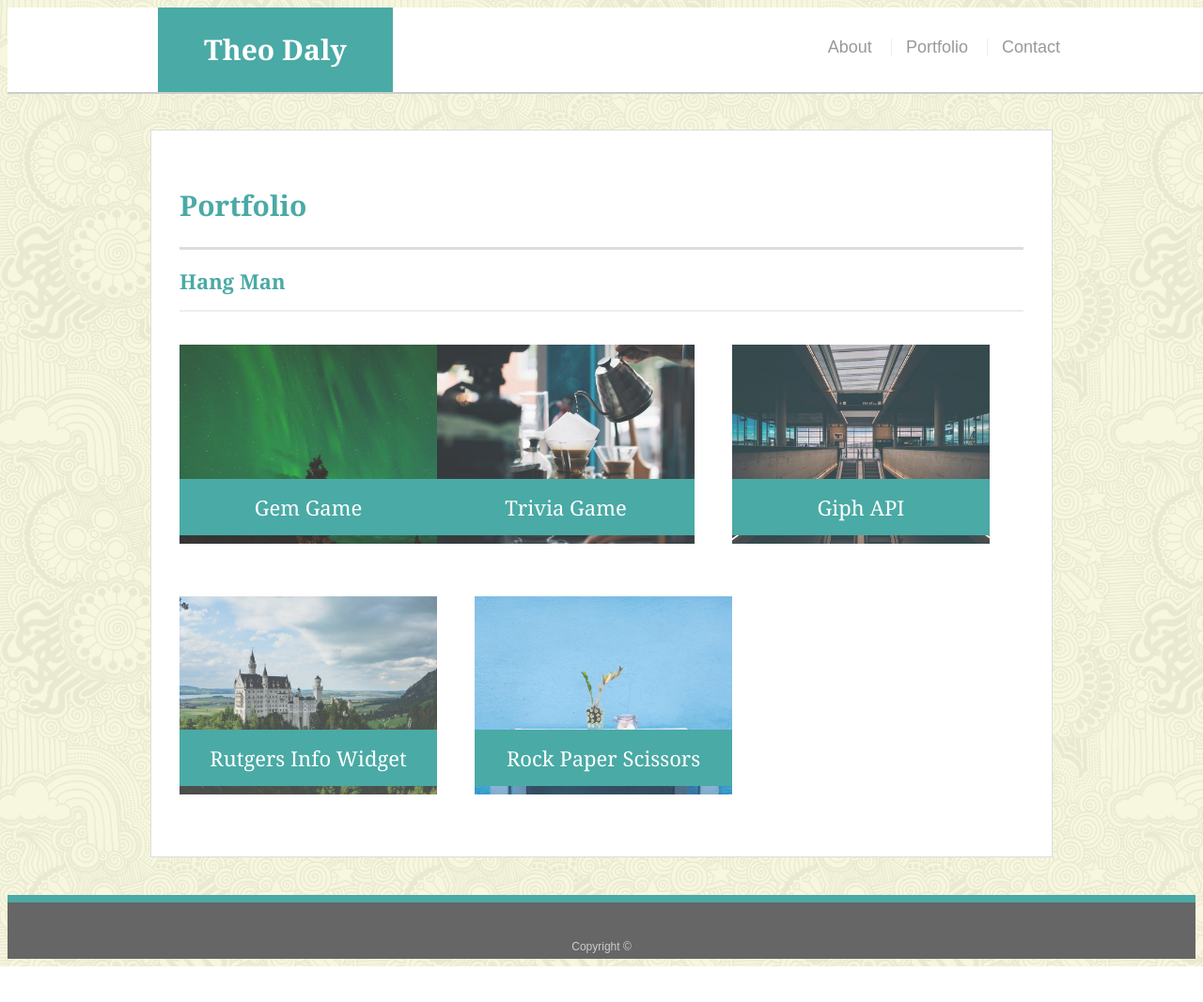
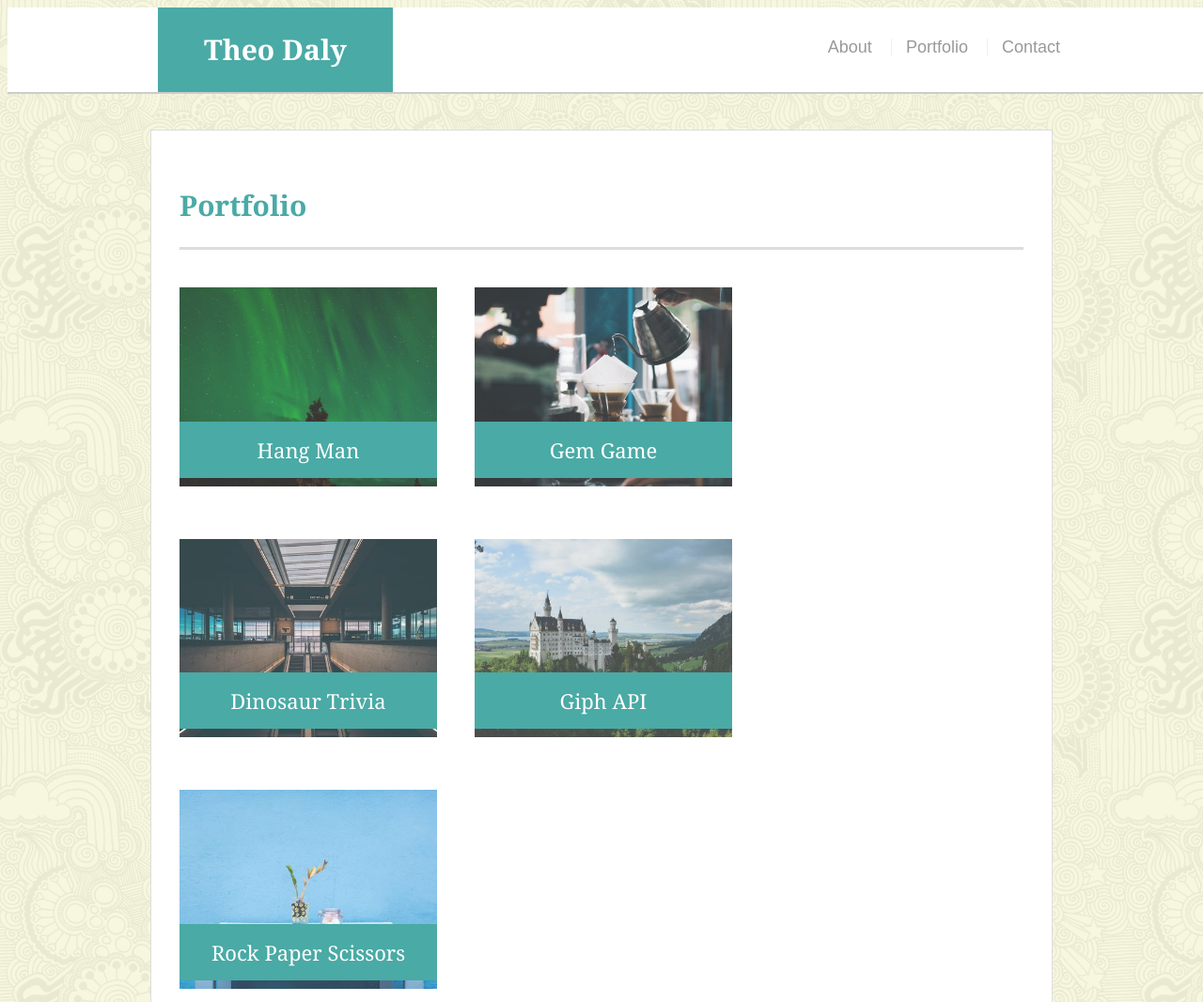
Before and after one commit to KTheodaly/Responsive-Portfolio, a plain HTML site: page portfolio.html in a window 1280 px wide. Shown: the top 1067 px of the page at 94% size. Before the commit the page ends 1029 px from the top, so only its background shows below. Drawn offline with Linux system fonts and the light colour scheme.

Commit message:
all files

```diff
--- a/portfolio.html
+++ b/portfolio.html
@@ -26,26 +26,26 @@
     <section class="main-section">
       <h1>Portfolio</h1>
 
-      <h3>Hang Man</h3>
+
       <div class="work">
         <a href="https://ktheodaly.github.io/Hang-Man-Game/"><img src="assets/images/stars.jpg" alt="Word Guess"></a>
+
+        <h3>Hang Man</h3>
+      </div>
+      <div class="work">
+        <a href="https://ktheodaly.github.io/unit-4-game/"><img src="assets/images/coffee.jpg" alt="unit-4-game"></a>
 
         <h3>Gem Game</h3>
       </div>
       <div class="work">
-        <a href="https://ktheodaly.github.io/unit-4-game/"><img src="assets/images/coffee.jpg" alt="unit-4-game"></a>
-
-        <h3>Trivia Game</h3>
-      </div>
-      <div class="work">
         <a href="https://ktheodaly.github.io/TriviaGame/"><img src="assets/images/escalator.jpg" alt="Trivia Game"></a>
 
-        <h3>Giph API</h3>
+        <h3>Dinosaur Trivia</h3>
       </div>
       <div class="work">
         <a href="https://ktheodaly.github.io/pausing-gifs/"><img src="assets/images/genovia.jpg" alt="Rutgers Info Widget"></a>
 
-        <h3>Rutgers Info Widget</h3>
+        <h3>Giph API</h3>
       </div>
       <div class="work">
         <img src="assets/images/table.jpg" alt="Rock Paper Scissors">
```
